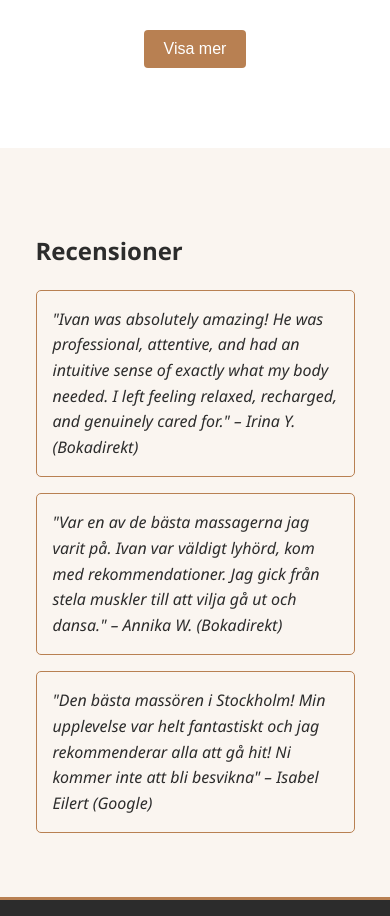
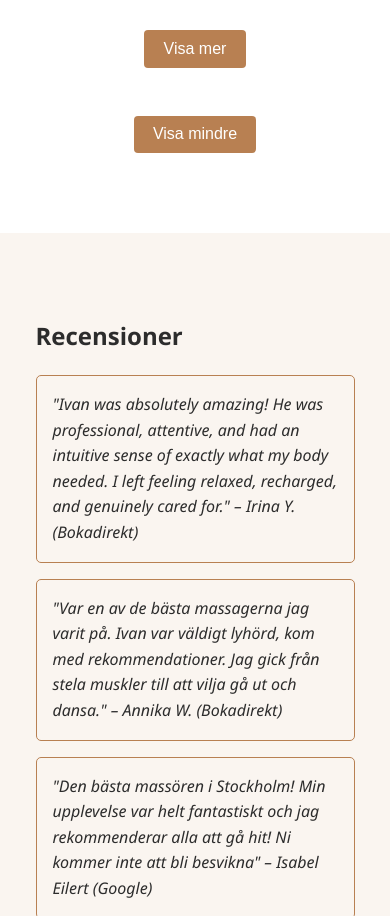
Before and after one commit to ns1brorsan/OptimaMassage, a plain HTML site: page index.html in a window 390 px wide. Shown: the part 3265-4181 px from the top of the page. Drawn offline with Linux system fonts and the light colour scheme.

Commit message:
Add 'show less' toggle for treatments

```diff
--- a/index.html
+++ b/index.html
@@ -212,6 +212,7 @@
           <p class="price">Pris: 2 200 kr</p>
           <a class="book-btn" href="https://www.bokadirekt.se/places/optima-massage-61950#book" target="_blank">Boka</a>
         </div>
+        <button id="show-less">Visa mindre</button>
       </div>
     </div>
   </section>
--- a/script.js
+++ b/script.js
@@ -21,12 +21,21 @@ document.addEventListener('DOMContentLoaded', function () {
     });
   }
 
-  // "Visa mer" button for treatments
+  // "Visa mer" and "Visa mindre" buttons for treatments
   const moreBtn = document.getElementById('show-more');
+  const lessBtn = document.getElementById('show-less');
   if (moreBtn) {
     moreBtn.addEventListener('click', () => {
       document.querySelectorAll('.extra-treatment').forEach(t => t.style.display = 'block');
       moreBtn.style.display = 'none';
+      if (lessBtn) lessBtn.style.display = 'block';
+    });
+  }
+  if (lessBtn) {
+    lessBtn.addEventListener('click', () => {
+      document.querySelectorAll('.extra-treatment').forEach(t => t.style.display = 'none');
+      lessBtn.style.display = 'none';
+      if (moreBtn) moreBtn.style.display = 'block';
     });
   }
 
--- a/style.css
+++ b/style.css
@@ -228,6 +228,23 @@ footer {
   transition: background 0.3s;
 }
 
+#show-less {
+  display: none;
+  margin: 1rem auto;
+  background: var(--accent-color);
+  color: var(--light-color);
+  border: none;
+  padding: 0.6rem 1.2rem;
+  font-size: 1rem;
+  border-radius: 4px;
+  cursor: pointer;
+  transition: background 0.3s;
+}
+
+#show-less:hover {
+  background: #c58f60;
+}
+
 #show-more:hover {
   background: #c58f60;
 }
@@ -279,4 +296,7 @@ footer {
   #show-more {
     display: block;
   }
+  #show-less {
+    display: block;
+  }
 }
```
